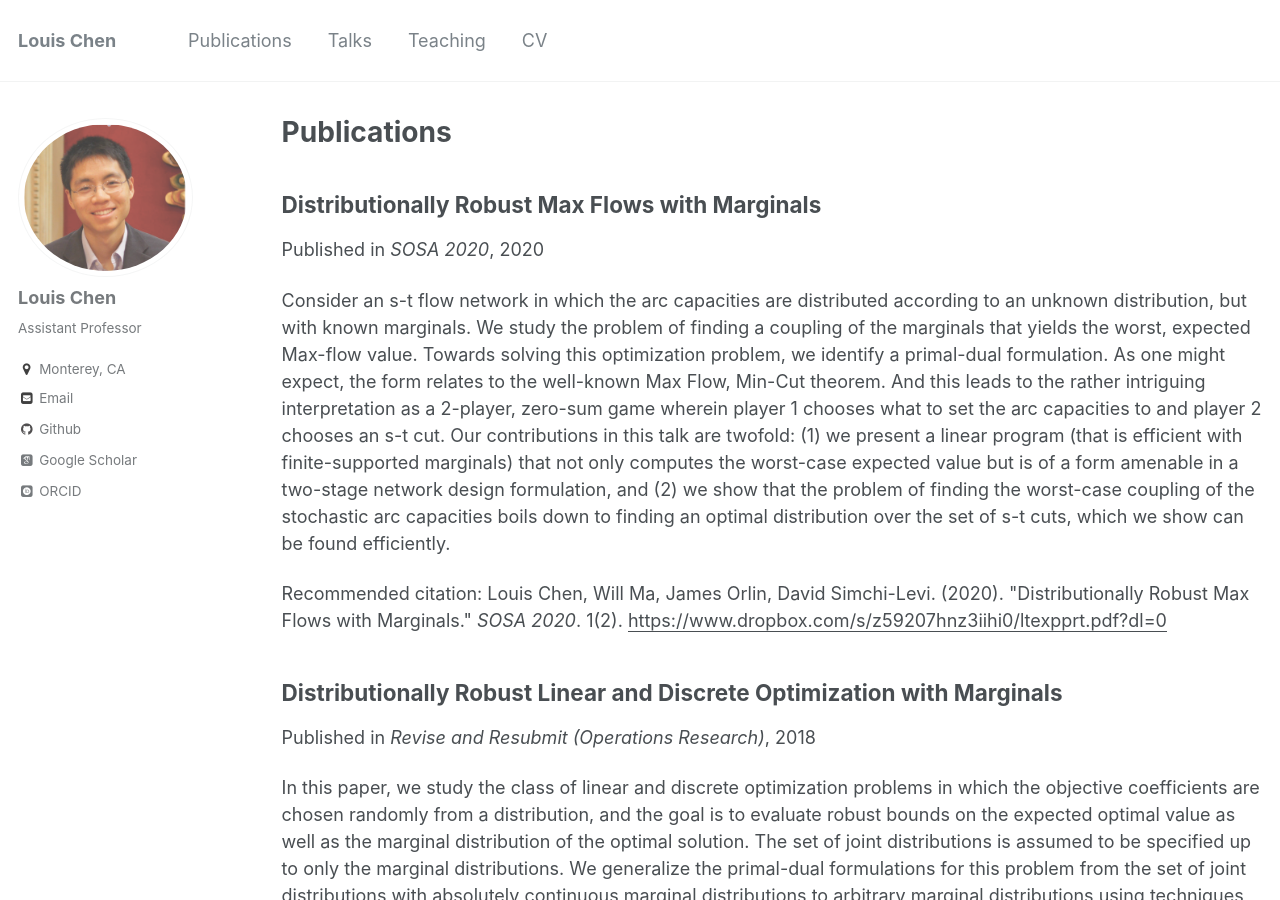
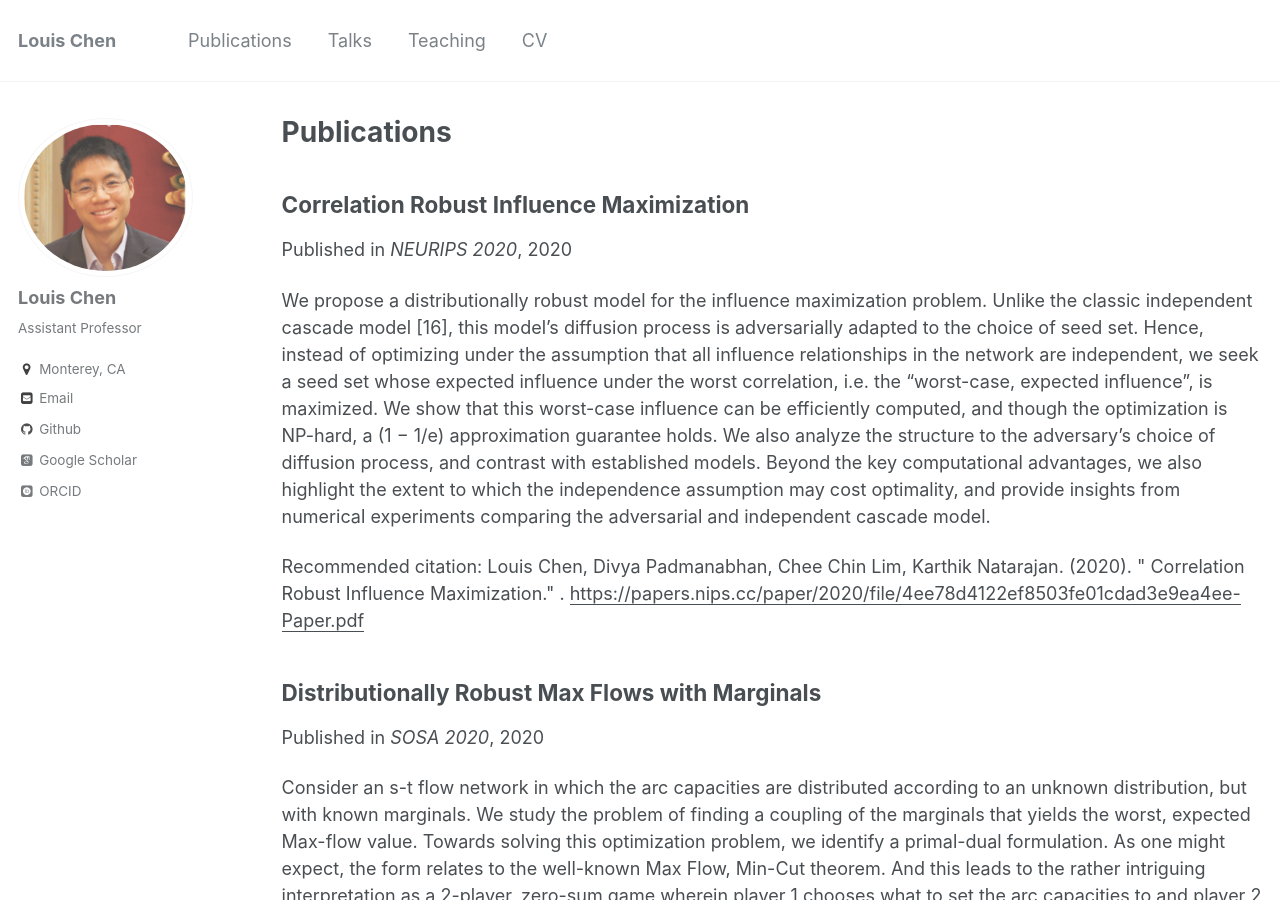
Before and after one commit to LouisLChen/LouisLChen.github.io, a Jekyll site: the page built from _pages/publications.md, in a window 1280 px wide and 900 px high. Built offline with Jekyll 4.4.1, drawn with Linux system fonts in a browser that asks for light colours; some web fonts are replaced.

Commit message:
Update 2009-10-01-paper-title-number-4.md

```diff
--- a/_publications/2009-10-01-paper-title-number-4.md
+++ b/_publications/2009-10-01-paper-title-number-4.md
@@ -1 +1,37 @@
-daf
+---
+title: "Correlation Robust Influence Maximization"
+collection: publications
+permalink: /publication/2015-10-01-paper-title-number-4
+excerpt: 'We propose a distributionally robust model for the influence maximization problem.
+Unlike the classic independent cascade model [16], this model’s diffusion process
+is adversarially adapted to the choice of seed set. Hence, instead of optimizing
+under the assumption that all influence relationships in the network are independent,
+we seek a seed set whose expected influence under the worst correlation, i.e. the
+“worst-case, expected influence", is maximized. We show that this worst-case
+influence can be efficiently computed, and though the optimization is NP-hard,
+a (1 − 1/e) approximation guarantee holds. We also analyze the structure to
+the adversary’s choice of diffusion process, and contrast with established models.
+Beyond the key computational advantages, we also highlight the extent to which the
+independence assumption may cost optimality, and provide insights from numerical
+experiments comparing the adversarial and independent cascade model.'
+date: 2020-12-12
+venue: 'NEURIPS 2020'
+paperurl: 'https://papers.nips.cc/paper/2020/file/4ee78d4122ef8503fe01cdad3e9ea4ee-Paper.pdf'
+citation: 'Louis Chen, Divya Padmanabhan, Chee Chin Lim, Karthik Natarajan. (2020). &quot; Correlation Robust Influence Maximization.&quot; <i></i>.'
+---
+We propose a distributionally robust model for the influence maximization problem.
+Unlike the classic independent cascade model [16], this model’s diffusion process
+is adversarially adapted to the choice of seed set. Hence, instead of optimizing
+under the assumption that all influence relationships in the network are independent,
+we seek a seed set whose expected influence under the worst correlation, i.e. the
+“worst-case, expected influence", is maximized. We show that this worst-case
+influence can be efficiently computed, and though the optimization is NP-hard,
+a (1 − 1/e) approximation guarantee holds. We also analyze the structure to
+the adversary’s choice of diffusion process, and contrast with established models.
+Beyond the key computational advantages, we also highlight the extent to which the
+independence assumption may cost optimality, and provide insights from numerical
+experiments comparing the adversarial and independent cascade model.
+
+[Download paper here](https://papers.nips.cc/paper/2020/file/4ee78d4122ef8503fe01cdad3e9ea4ee-Paper.pdf)
+
+Louis Chen, Divya Padmanabhan, Chee Chin Lim, Karthik Natarajan (2020). "Correlation Robust Influence Maximization." <i>submitted</i>.
```
